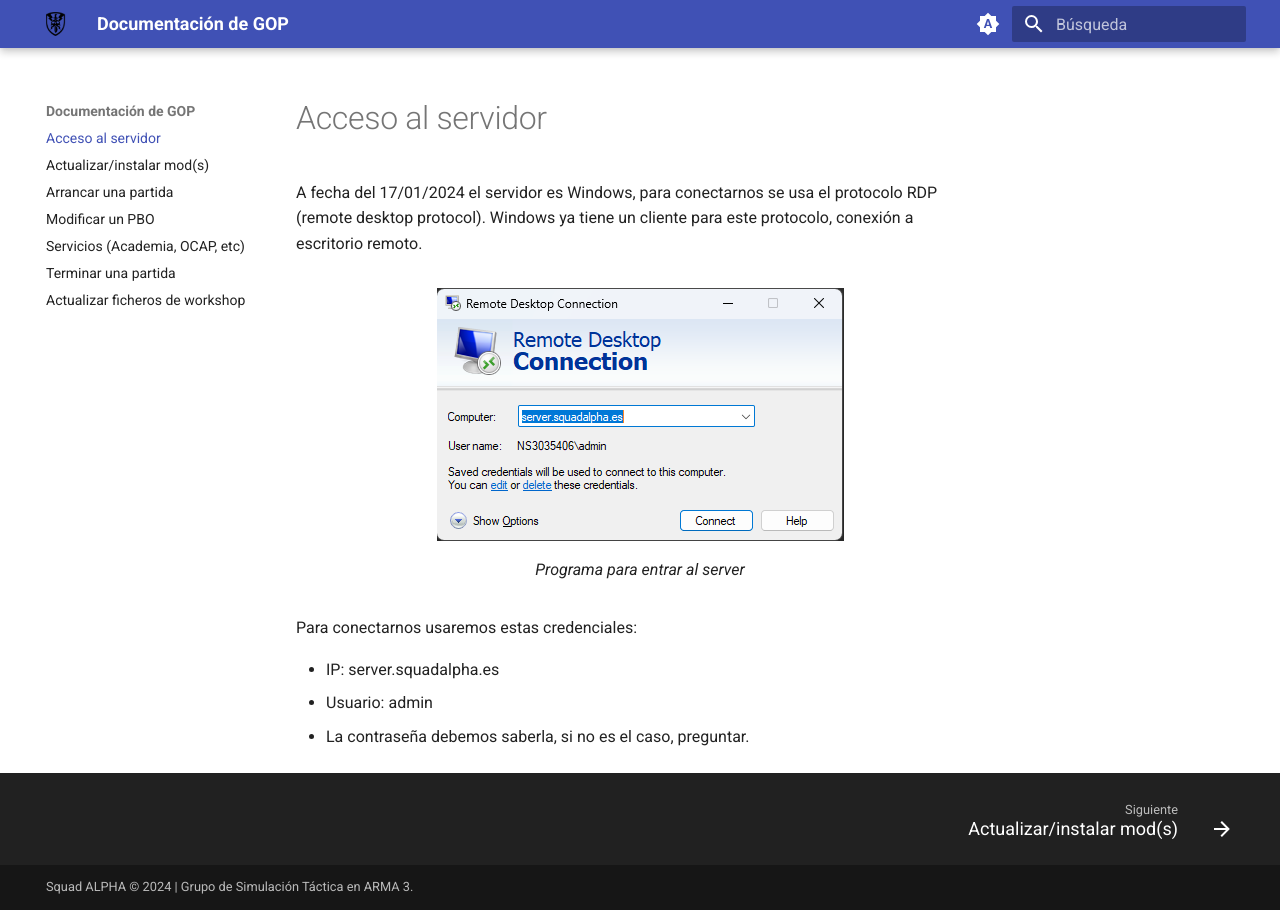
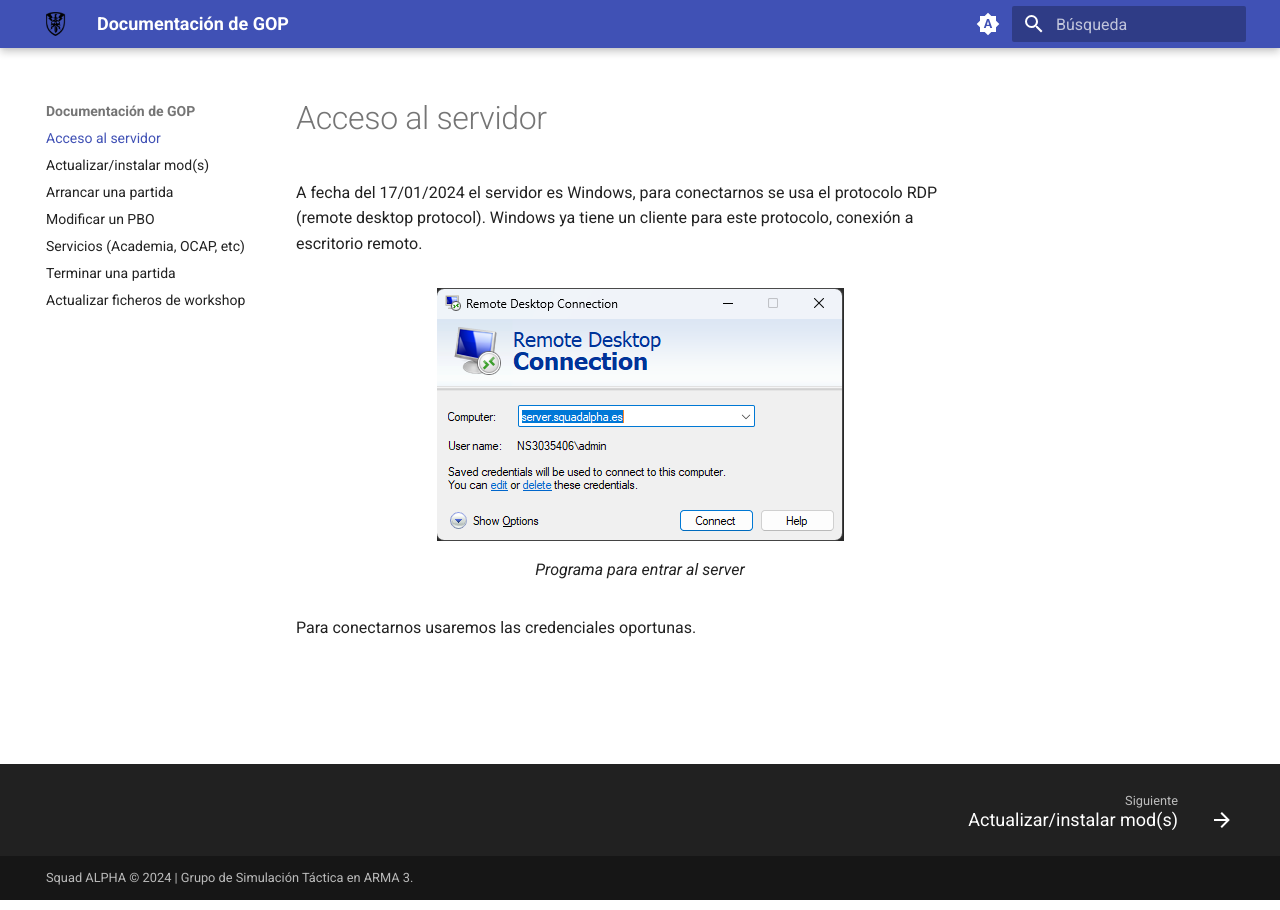
Before and after one commit to gopsquadalpha/DocuGOP, an MkDocs documentation site: the page built from docs/index.md, in a window 1280 px wide. Built offline with MkDocs 1.6.1 and Material for MkDocs 9.7.7, drawn with Linux system fonts in a browser that asks for light colours.

Commit message:
Preparar a public repo

```diff
--- a/docs/index.md
+++ b/docs/index.md
@@ -7,8 +7,4 @@ A fecha del 17/01/2024 el servidor es Windows, para conectarnos se usa el protoc
   <figcaption>Programa para entrar al server</figcaption>
 </figure>
 
-Para conectarnos usaremos estas credenciales:
-
-* IP: server.squadalpha.es
-* Usuario: admin
-* La contraseña debemos saberla, si no es el caso, preguntar.
+Para conectarnos usaremos las credenciales oportunas.
```
Also changed, not shown: 1 other file.
